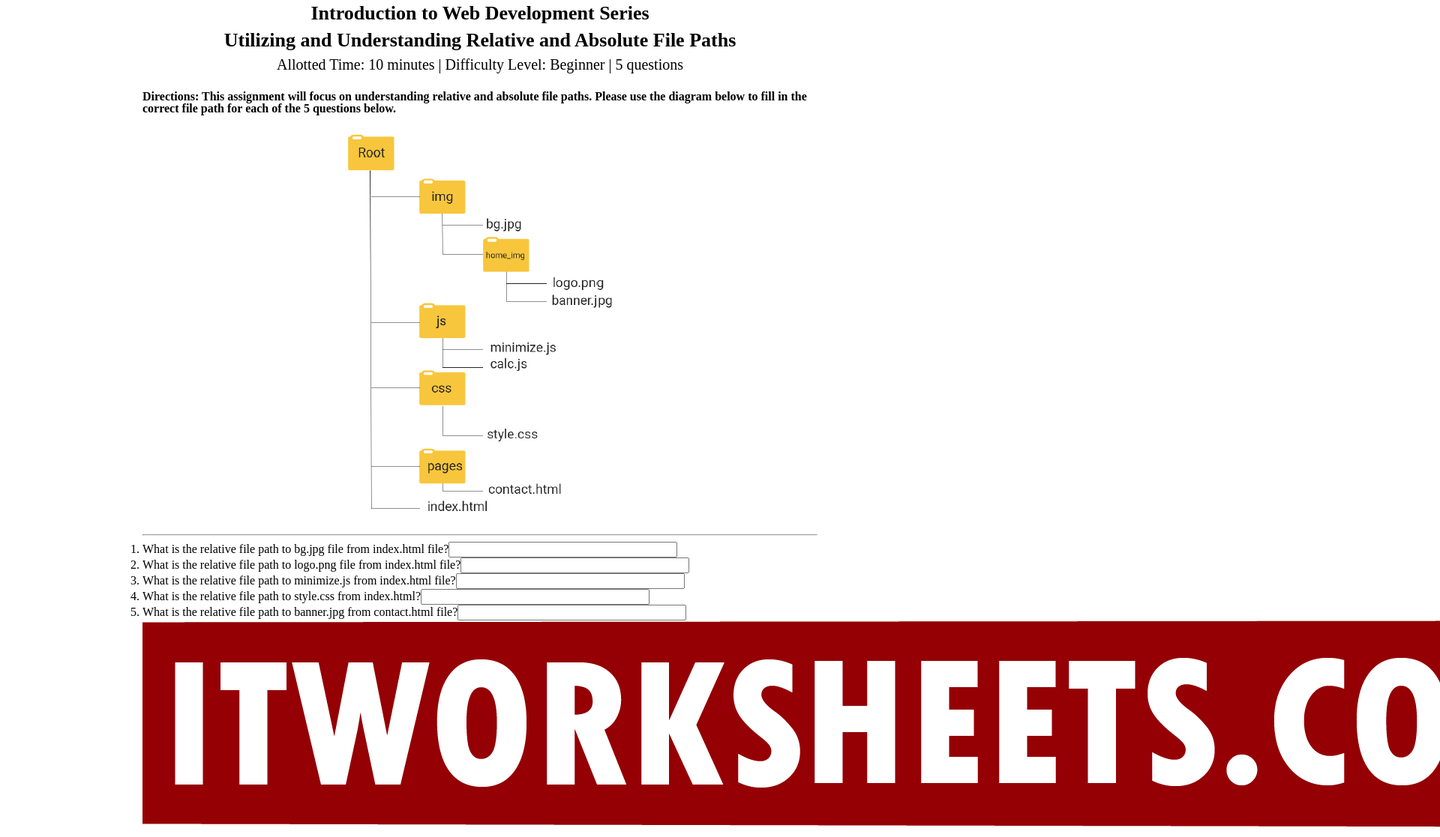
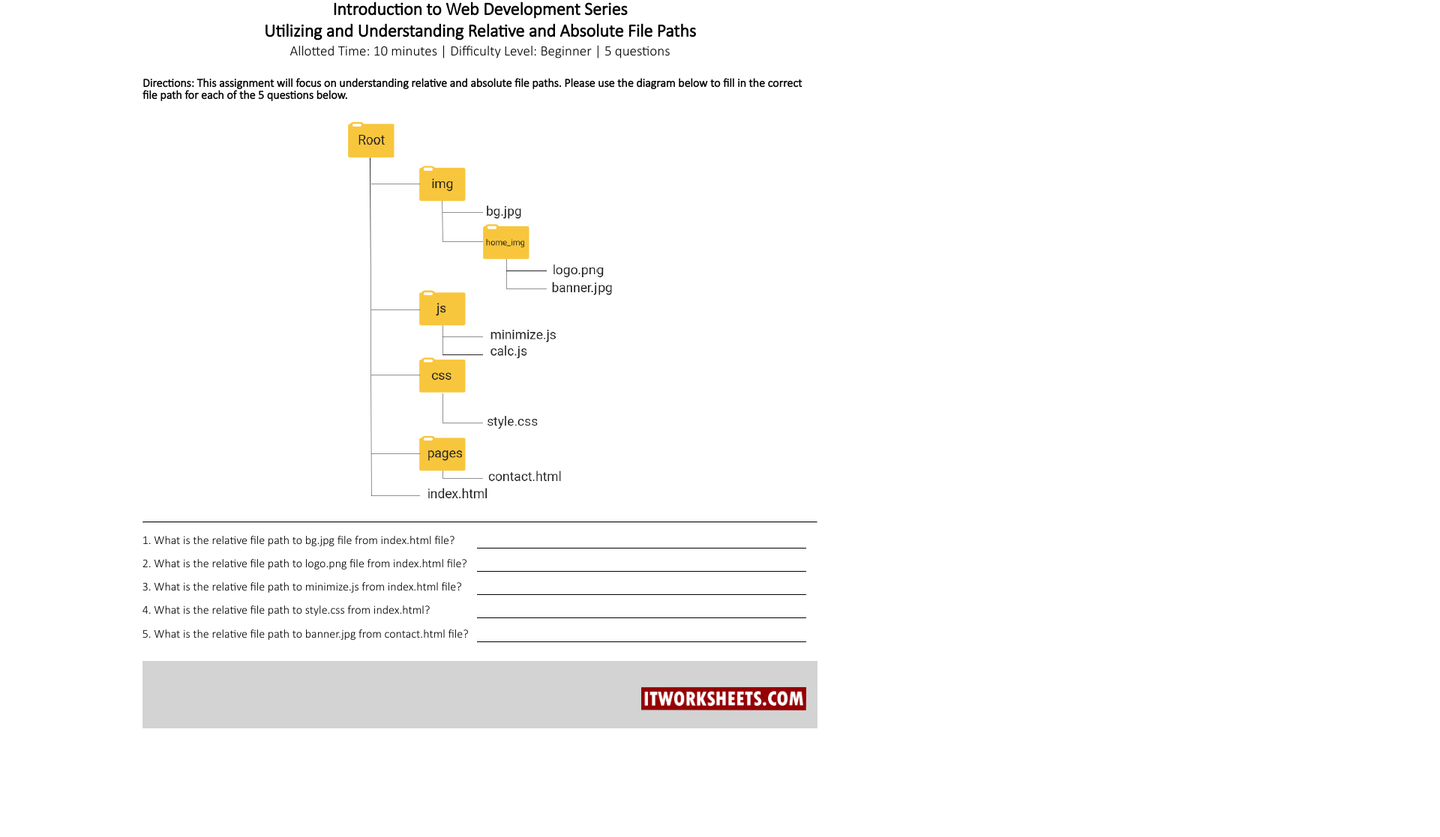
Before and after one commit to instructorc/CWEB1010_Fall2020, a plain HTML site: page example_one/index1.html in a window 1280 px wide. Shown: the top 1117 px of the page at 75% size, 1920 px wide, since content can reach past the window. After the commit the page ends 990 px from the top, so only its background shows below. Drawn offline with Linux system fonts and the light colour scheme.

Commit message:
adding css to worksheet

```diff
--- a/example_one/index1.html
+++ b/example_one/index1.html
@@ -11,6 +11,13 @@
 
         <!--Internal CSS Styling-->
         <style>
+
+            @font-face {
+            font-family: 'calibril';
+            src:  url('fonts/calibril.woff2') format('woff2'),
+                    url('fonts/calibril.woff') format('woff');
+            }
+
             html, body, div, span, object, iframe,
             h1, h2, h3, h4, h5, h6, p, blockquote, pre,
             abbr, address, cite, code,
@@ -33,7 +40,8 @@
             }
 
             body {
-            line-height:1;
+                line-height:1;
+                font-family: 'calibril';
             }
             #container {
                 width: 900px;
@@ -43,11 +51,11 @@
                 text-align: center;
             }
             h1 {
-                font-size: 26px;
-                line-height: 1.4;
+                font-size: 24px;
+                line-height: 1.2;
             }
             h2 {
-                font-size: 20px;
+                font-size: 19px;
                 font-weight: 100;
                 line-height: 1.3;
             }
@@ -64,6 +72,32 @@
                 margin-top: 20px;
             }
 
+            hr {
+                border-top: 1px solid black;
+            }
+            li {
+                margin: 1.7%;
+            }
+
+            input[type="text"] {
+                border: none;
+                border-bottom: 1px solid black;
+                width: 50%;
+                float: right;
+                outline: none;
+            }
+            footer {
+                width: 100%;
+                height: 90px;
+                background-color: lightgrey;
+                margin-top: 3%;
+                margin-bottom: 2%;
+            }
+            footer img {
+                float: right;
+                margin-top: 35px;
+                margin-right: 15px;
+            }
 
         </style>
     </head>
@@ -88,7 +122,7 @@
                 </ol>
             </main>
             <footer>
-                <img src="img/itworksheets[logo].png" alt="logo">
+                <img src="img/itworksheets[logo].png" width="220" alt="logo">
             </footer>
         </div>
     </body>
```
Also changed, not shown: example_one/fonts/calibril.woff (added), example_one/fonts/calibril.woff2 (added).
